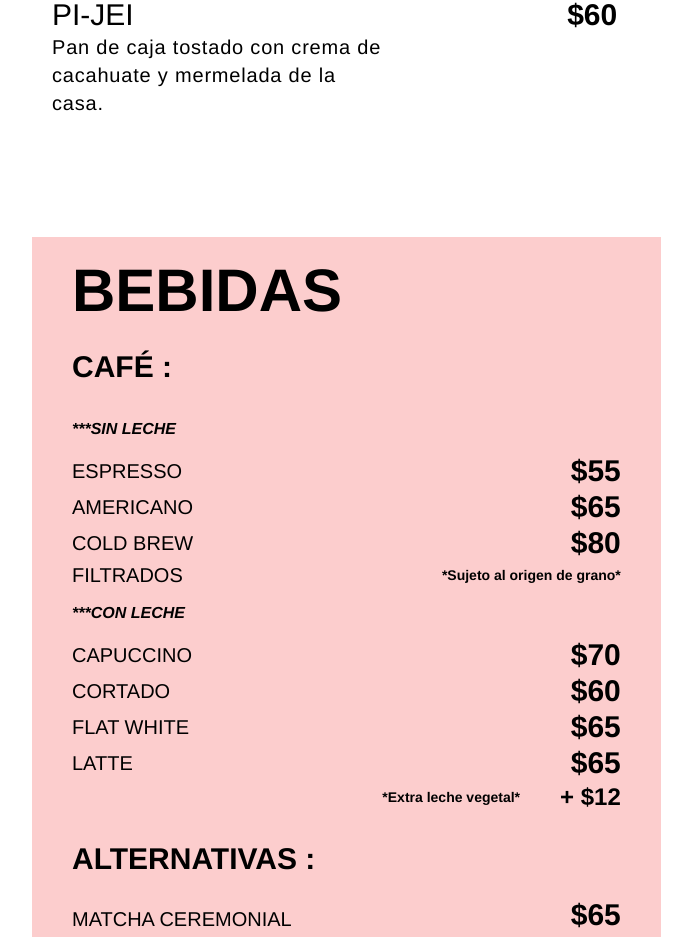
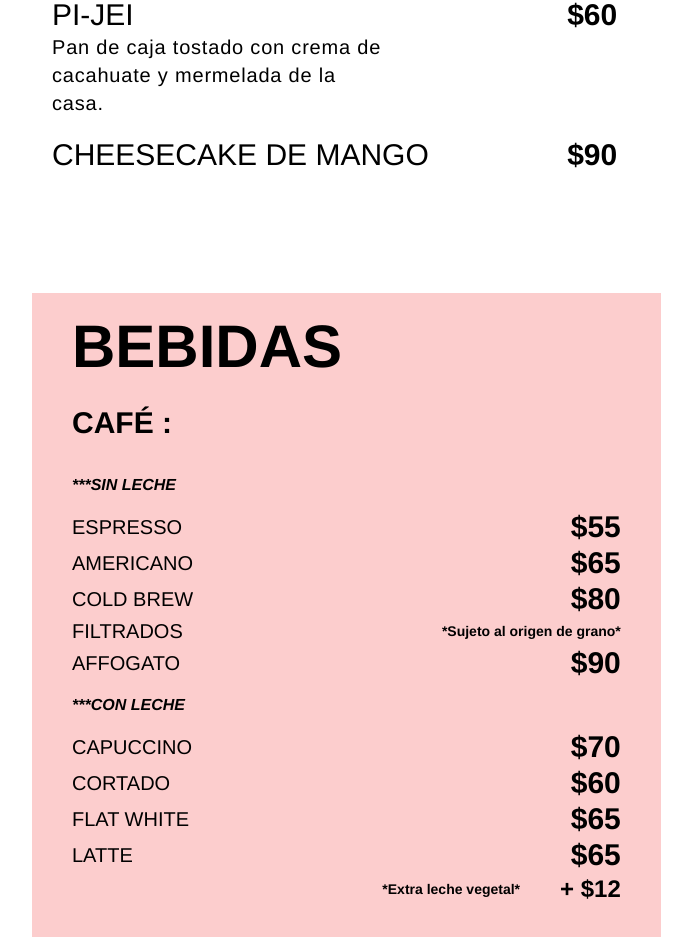
Before and after one commit to Saturno-0/Arguende, a React (Vite) app: page / in a window 1280 px wide. Shown: the part 2135-3072 px from the top of the page, without its empty margins (8-700 px from the left). Built offline with nearby package versions, Linux system fonts and the light colour scheme; a web font is replaced by a local one.

Commit message:
Add new menu items: Cheesecake de Mango and Affogato

```diff
--- a/src/App.jsx
+++ b/src/App.jsx
@@ -84,6 +84,10 @@ function App() {
       price: '$60',
       description: 'Pan de caja tostado con crema de cacahuate y mermelada de la casa.',
     },
+    {
+      title: 'CHEESECAKE DE MANGO',
+      price: '$90',
+    },
   ];
 
   const bebidasItems = [
@@ -103,6 +107,7 @@ function App() {
     { title: 'AMERICANO', price: '$65', isCoffee: true },
     { title: 'COLD BREW', price: '$80', isCoffee: true },
     { title: 'FILTRADOS', price: '*Sujeto al origen de grano*', isCoffee: true, isVariablePrice: true },
+    { title: 'AFFOGATO', price: '$90', isCoffee: true },
     {
       title: '***CON LECHE',
       isUnder: true,
```
